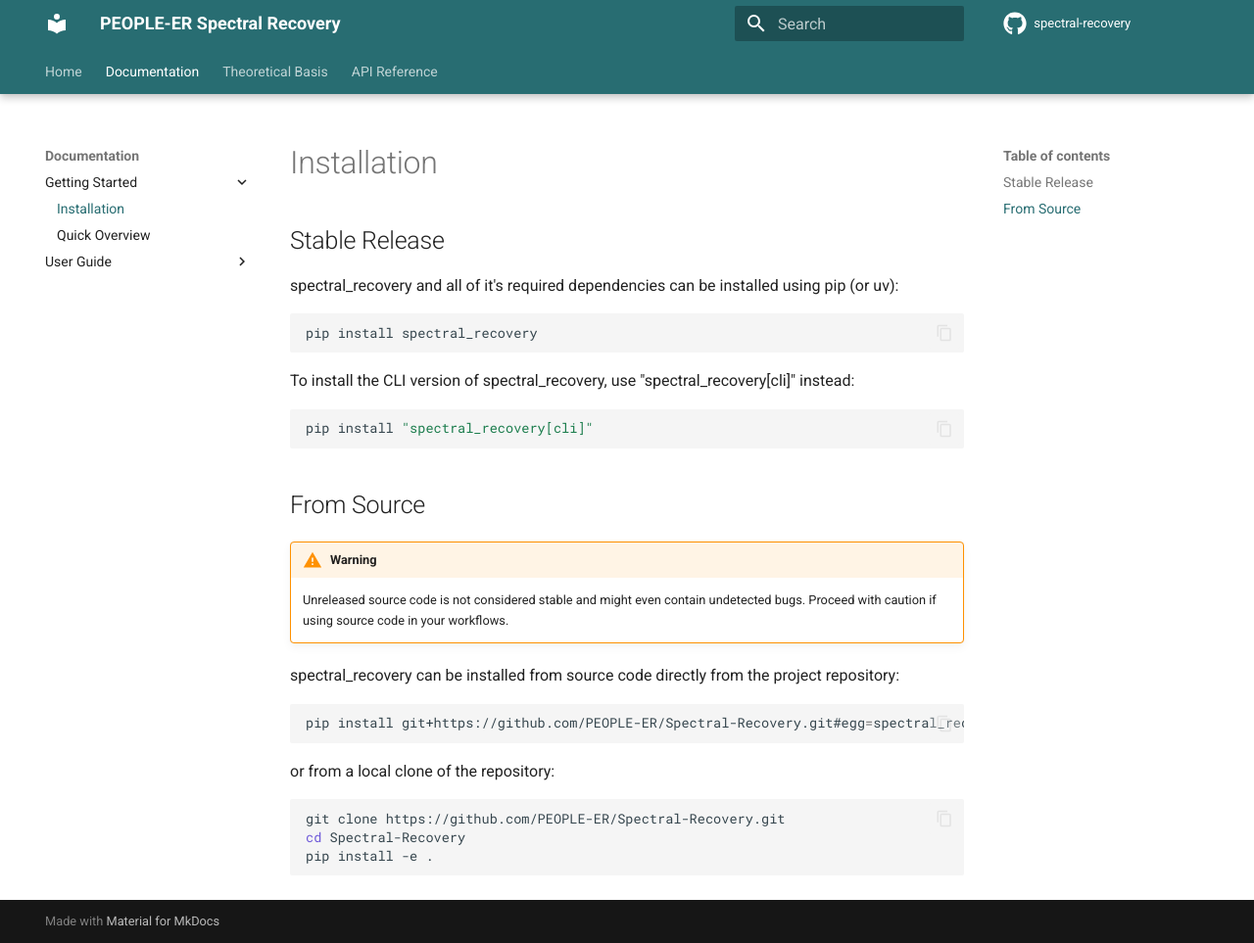
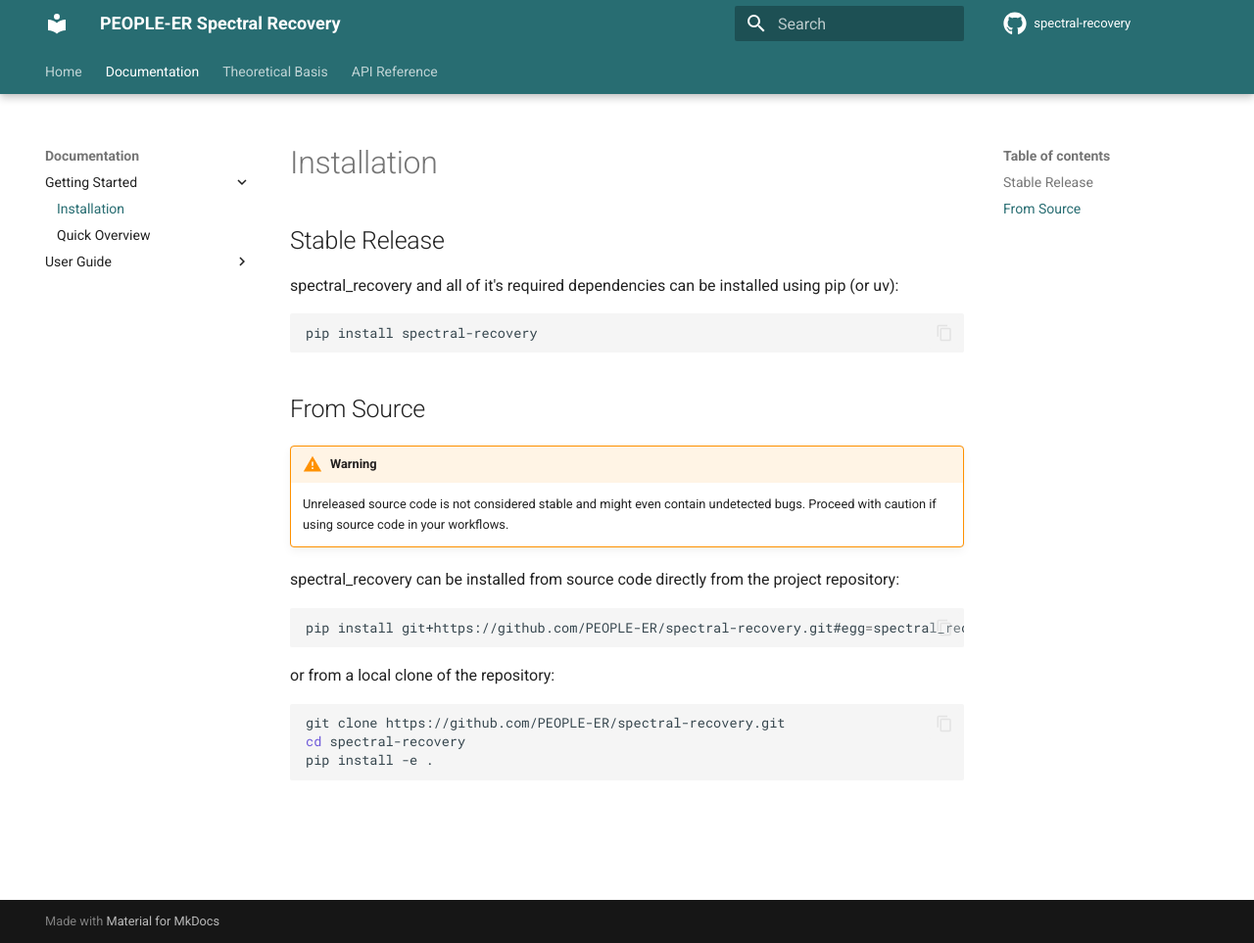
Before and after one commit to PEOPLE-ER/spectral-recovery, an MkDocs documentation site: the page built from docs/installation.md, in a window 1280 px wide and 963 px high. Shown: the whole window at 98% size. Built offline with MkDocs 1.6.1 and Material for MkDocs 9.7.7, drawn with Linux system fonts in a browser that asks for light colours; comment, search, counter and statistics services are not loaded.

Commit message:
Update installation guide

````diff
--- a/docs/installation.md
+++ b/docs/installation.md
@@ -5,13 +5,7 @@
 spectral_recovery and all of it's required dependencies can be installed using pip (or uv):
 
 ```bash
-pip install spectral_recovery
-```
-
-To install the CLI version of spectral_recovery, use "spectral_recovery[cli]" instead:
-
-```bash
-pip install "spectral_recovery[cli]"
+pip install spectral-recovery
 ```
 
 ## From Source
@@ -23,13 +17,13 @@ pip install "spectral_recovery[cli]"
 spectral_recovery can be installed from source code directly from the project repository:
 
 ```bash
-pip install git+https://github.com/PEOPLE-ER/Spectral-Recovery.git#egg=spectral_recovery
+pip install git+https://github.com/PEOPLE-ER/spectral-recovery.git#egg=spectral_recovery
 ```
 
 or from a local clone of the repository:
 
 ```bash
-git clone https://github.com/PEOPLE-ER/Spectral-Recovery.git
-cd Spectral-Recovery
+git clone https://github.com/PEOPLE-ER/spectral-recovery.git
+cd spectral-recovery
 pip install -e .
 ```
````
